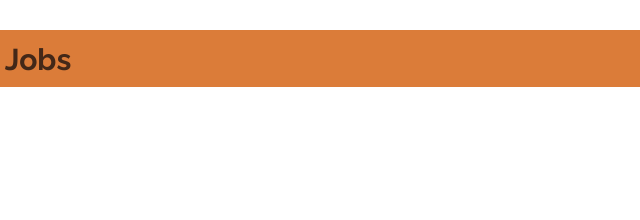
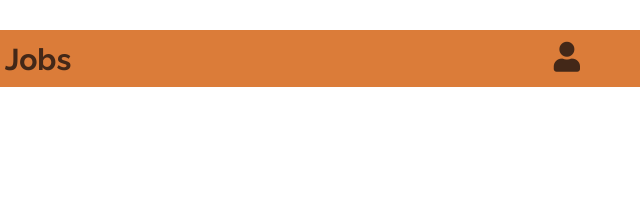
Before and after one commit to DevLaika/webtech-3, a website: page public/contact.html in a window 1280 px wide. Shown: the top 220 px of the page, 640-1280 px from the left. Drawn offline with nearby package versions, Linux system fonts and the light colour scheme.

Commit message:
Update contact.html
added login/profile logo to redirect to login/profile page

```diff
--- a/public/contact.html
+++ b/public/contact.html
@@ -17,6 +17,7 @@
                     <li><a href="about.html">About</a></li>
                     <li><a href="contact.html">Contact</a></li>
                     <li><a href="jobs.html">Jobs</a></li>
+			<li class="login__logo"><a href="login.html"><i class="fas fa-user"></i></a></li>
                 </ul>
                 <img id="expander" src="https://upload.wikimedia.org/wikipedia/commons/b/b2/Hamburger_icon.svg" alt="Expand menu">
             </nav>
```
